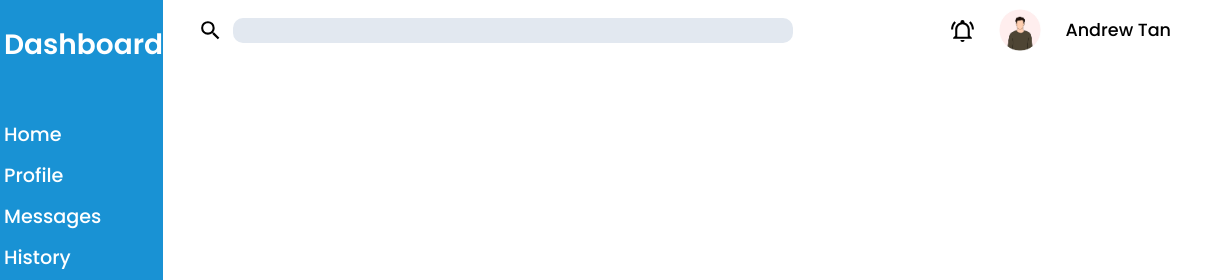
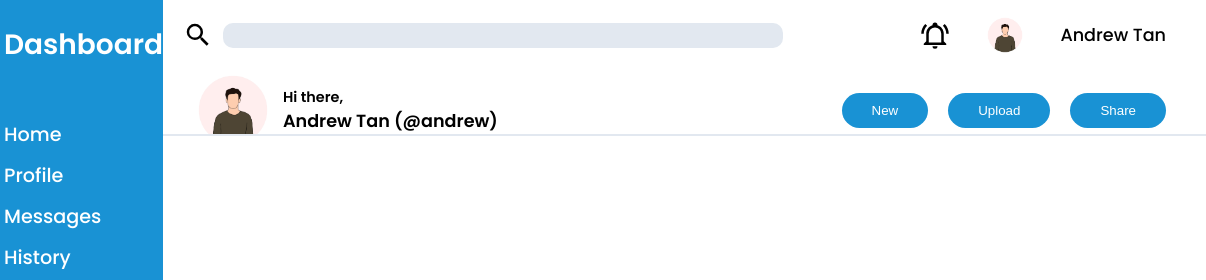
Before and after one commit to anderutan/dashboard-project, a plain HTML site: page index.html in a window 1280 px wide. Shown: the top 280 px of the page, 74-1280 px from the left. Drawn offline with Linux system fonts and the light colour scheme.

Commit message:
Modify search bar, profile and button

```diff
--- a/index.html
+++ b/index.html
@@ -122,6 +122,18 @@
           <img src="image/836.jpg" alt="profile picture" />
           <p>Andrew Tan</p>
         </div>
+        <div class="profile">
+          <img src="image/836.jpg" alt="profile picture" />
+          <div class="profile-text">
+            <p class="small">Hi there,</p>
+            <p class="big">Andrew Tan (@andrew)</p>
+          </div>
+        </div>
+        <div class="button">
+          <button>New</button>
+          <button>Upload</button>
+          <button>Share</button>
+        </div>
       </section>
       <section class="bottom"></section>
     </main>
--- a/styles.css
+++ b/styles.css
@@ -92,22 +92,25 @@ nav > ul > li > svg {
 main {
   display: grid;
   grid-template-rows: auto 1fr;
-  padding: 10px 20px;
 }
 
 .top {
-  display: flex;
-  height: 5vh;
-  align-items: center;
-  justify-content: space-between;
-  padding-right: 15px;
+  display: grid;
+  height: 17vh;
+  grid-template-rows: 50px 1fr;
+  grid-template-areas:
+    'search-bar search-bar top-profile'
+    'profile profile button';
+  border-bottom: 2px solid rgb(226, 232, 240);
+  padding: 10px 20px;
+  overflow: hidden;
 }
 
 .search-bar {
+  grid-area: search-bar;
   display: flex;
   align-items: center;
   gap: 10px;
-  padding-left: 15px;
 }
 
 .search-bar > input {
@@ -116,25 +119,64 @@ main {
   height: 25px;
   border: none;
   background-color: rgb(226, 232, 240);
-  padding-left: 10px;
-}
-
-.search-bar > svg,
-.top-profile > svg {
-  height: 25px;
 }
 
 .top-profile {
+  grid-area: top-profile;
   display: flex;
   align-items: center;
-  gap: 15px;
-}
-
-.top-profile > img {
-  height: 60px;
+  gap: 30px;
+  margin-left: auto;
+  padding-right: 20px;
 }
 
 .top-profile > p {
   font-size: 1.1rem;
   font-weight: 500;
 }
+
+.profile {
+  grid-area: profile;
+  display: flex;
+  align-items: center;
+}
+
+.profile-text > .small {
+  font-size: 0.9rem;
+  font-weight: 600;
+}
+
+.profile-text > .big {
+  font-size: 1.1rem;
+  font-weight: 600;
+}
+
+.button {
+  grid-area: button;
+  display: flex;
+  align-items: center;
+  gap: 20px;
+  margin-left: auto;
+  padding-right: 20px;
+}
+
+.button > button {
+  border: none;
+  border-radius: 20px;
+  background-color: rgb(25, 146, 212);
+  color: white;
+  padding: 10px 30px;
+}
+
+.search-bar > svg,
+.top-profile > svg {
+  height: 30px;
+}
+
+.top-profile > img {
+  height: 50px;
+}
+
+.profile > img {
+  height: 100px;
+}
```
